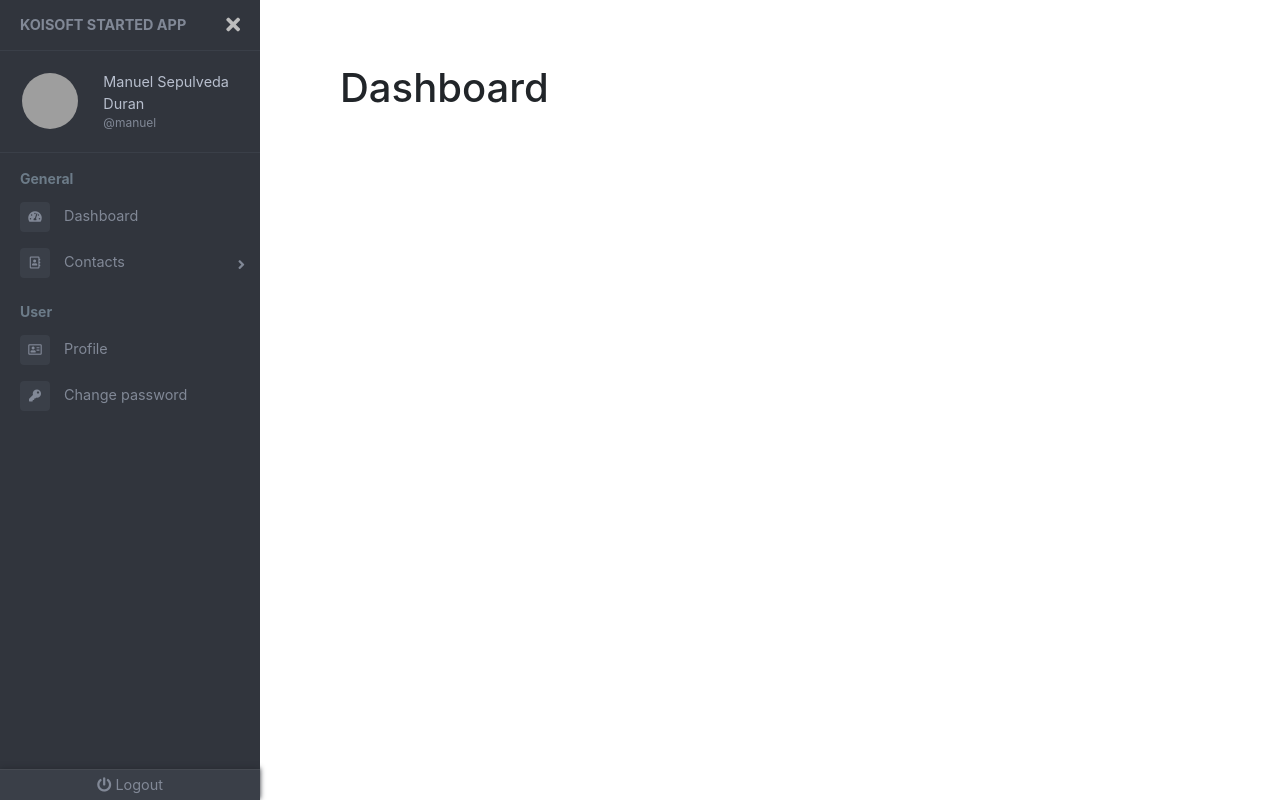
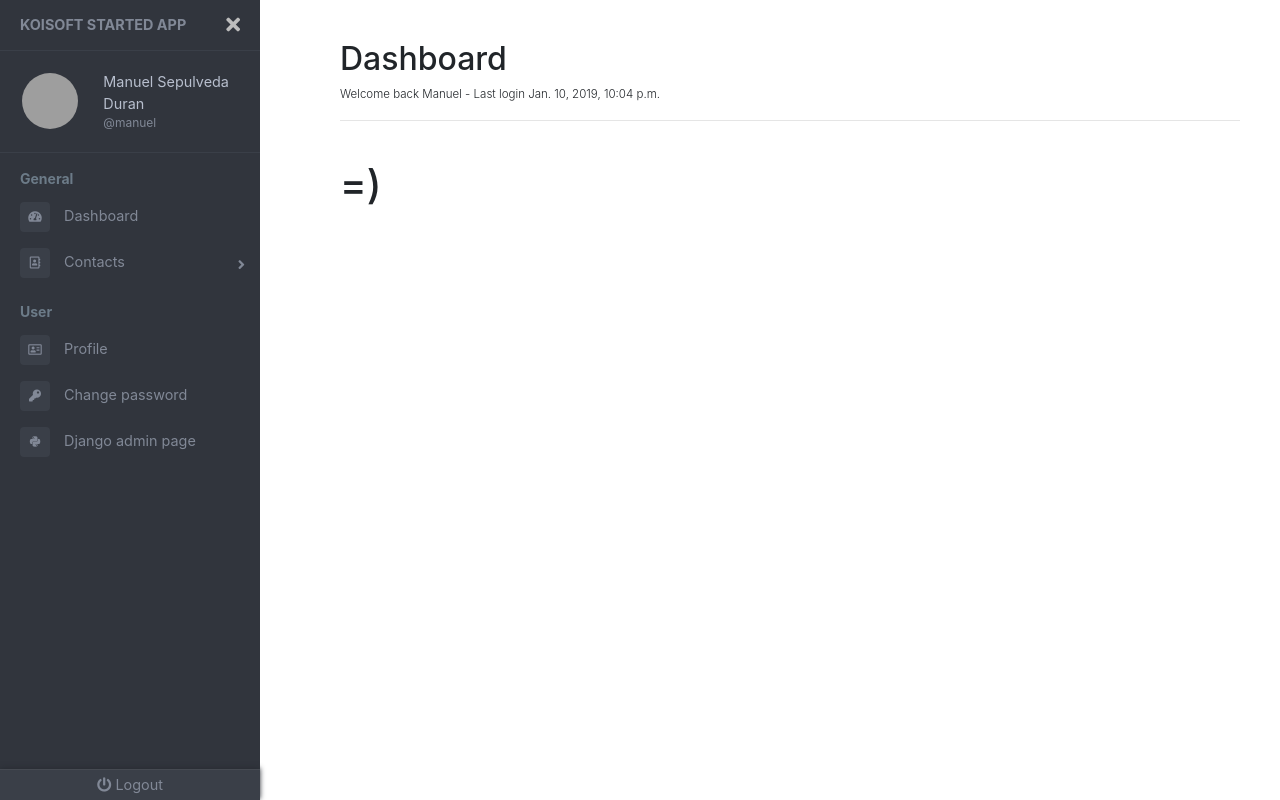
Before and after one commit to mansep/started-contact-django, a Django app: page / in a window 1280 px wide. Run offline with Django 3.2, Linux system fonts and the light colour scheme; a user stored in the database is signed in; data comes from the database, SQL or seed files in the repository; both versions use the stored data as it was after the commit; some libraries are stand-ins or nearby versions; grey boxes are pictures that could not be loaded.

Commit message:
fix redirect to dashboard and small visual changes

```diff
--- a/templates/app/dashboard.html
+++ b/templates/app/dashboard.html
@@ -7,9 +7,12 @@
 {% endblock %}
 
 {% block container %}
+    <h2>Dashboard</h2>
+    <p class="font-weight-light small">Welcome back {{ user.first_name.title }} - Last login {{ user.last_login }}</p>
+    <hr/>
     <div class="row justify-content-md-center">
         <div class="col-12 col-lg-12 pt-4">
-            <h1>Dashboard</h1>
+            <h1>=)</h1>
         </div>
     </div>
 {% endblock %}
--- a/templates/navbar.html
+++ b/templates/navbar.html
@@ -69,6 +69,14 @@
                 <span>Change password</span>
             </a>
           </li>
+          {% if user.is_superuser %}
+          <li>
+            <a href='{% url "admin:index" %}'>
+                <i class="fab fa-python"></i>
+                <span>Django admin page</span>
+            </a>
+          </li>
+          {% endif %}
         </ul>
       </div>
       <!-- sidebar-menu  -->
--- a/templates/users/change_password.html
+++ b/templates/users/change_password.html
@@ -7,7 +7,10 @@
 {% endblock %}
 
 {% block container %}
-	<div class="row justify-content-md-center">
+	<h2>Change password</h2>
+	<p class="font-weight-light small">Complete form to change your password</p>
+	<hr/>
+	<div class="row justify-content-md-center mt-5">
 		<div class="col-5">
 			<form action="{% url 'change_password' %}" method="POST" enctype="multipart/form-data">
 				{% csrf_token %}
--- a/templates/users/profile_update.html
+++ b/templates/users/profile_update.html
@@ -7,7 +7,10 @@
 {% endblock %}
 
 {% block container %}
-	<div class="row justify-content-md-center">
+	<h2>Update profile</h2>
+	<p class="font-weight-light small">Complete form to change your profile</p>
+	<hr/>
+	<div class="row justify-content-md-center mt-3">
 		<div class="col-5">
 			<form action="{% url 'profile_update' %}" method="POST" enctype="multipart/form-data">
 				{% csrf_token %}
--- a/templates/users/profile_view.html
+++ b/templates/users/profile_view.html
@@ -7,7 +7,9 @@
 {% endblock %}
 
 {% block container %}
-    <div class="row justify-content-md-center">
+    <h2>My profile </h2>
+    <hr/>
+	<div class="row justify-content-md-center mt-5">
         <div class="col-12 col-lg-5 pt-4 text-center">
             {% if profile.picture %}
                 <img src="{{ profile.picture.url }}" class="rounded-circle border-img" alt="{{ user.get_full_name }}" width="140" height="140">
```
Also changed, not shown: users/views.py (+5 -4 lines), db.sqlite3.
